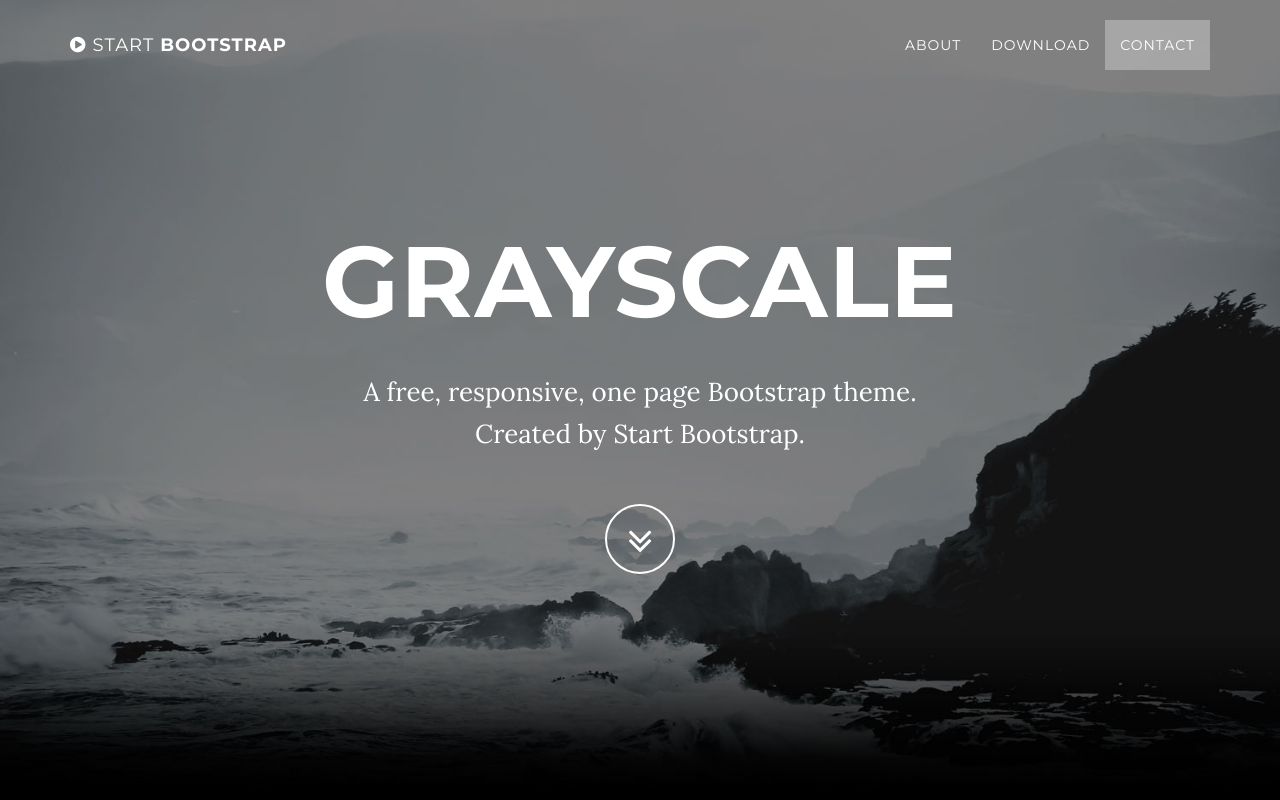
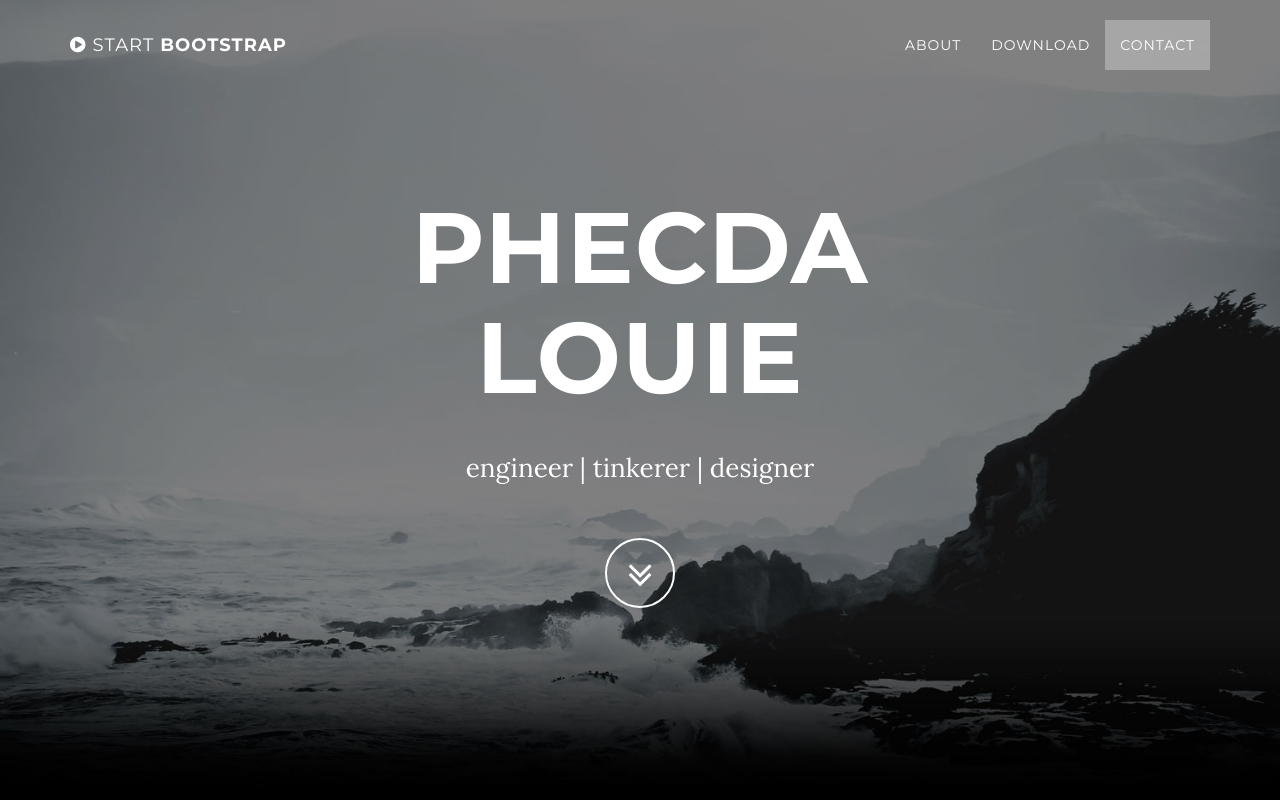
Before and after one commit to phecdalouie/phcd.co, a plain HTML site: page index.html in a window 1280 px wide. Shown: the top 800 px of the page. Drawn offline with Linux system fonts and the light colour scheme; some packages are replaced by stand-ins of ours.

Commit message:
Changed main message

```diff
--- a/index.html
+++ b/index.html
@@ -74,8 +74,8 @@
             <div class="container">
                 <div class="row">
                     <div class="col-md-8 col-md-offset-2">
-                        <h1 class="brand-heading">Grayscale</h1>
-                        <p class="intro-text">A free, responsive, one page Bootstrap theme.<br>Created by Start Bootstrap.</p>
+                        <h1 class="brand-heading">Phecda Louie</h1>
+                        <p class="intro-text">engineer | tinkerer | designer</p>
                         <a href="#about" class="btn btn-circle page-scroll">
                             <i class="fa fa-angle-double-down animated"></i>
                         </a>
```
